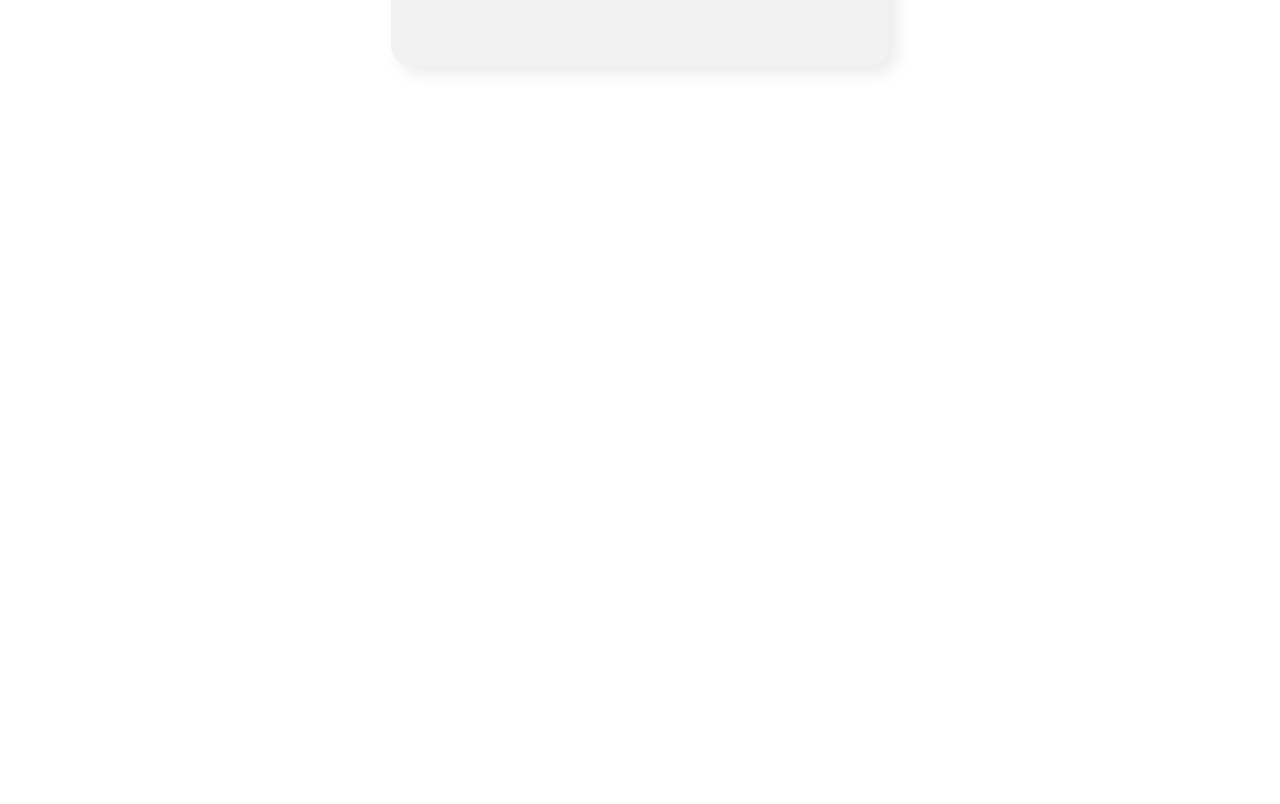
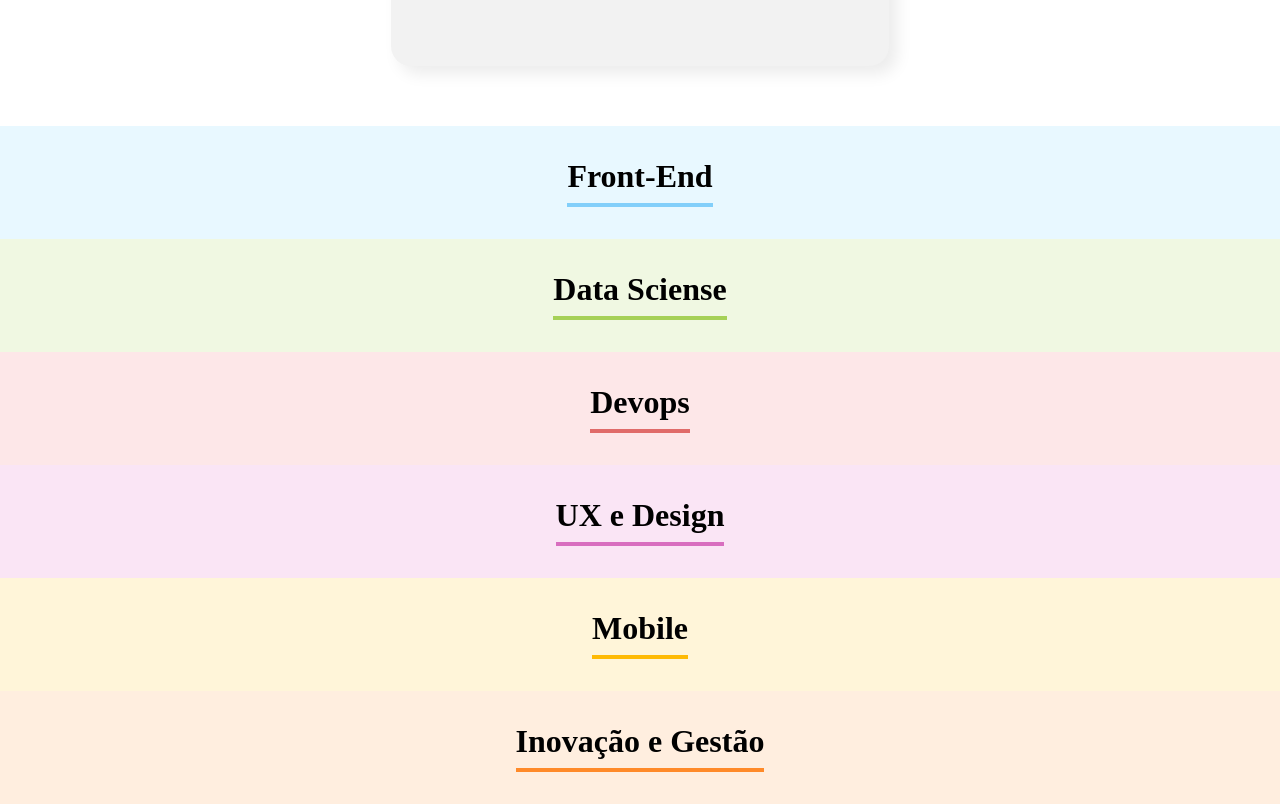
Before and after one commit to flavio-foa-dev/react, a React (Vite) app: page / in a window 1280 px wide. Shown: the part 1281-2085 px from the top of the page. Before the commit the page ends 1407 px from the top, so only its background shows below. Built offline with nearby package versions, Linux system fonts and the light colour scheme.

Commit message:
addtype event

```diff
--- a/src/App.tsx
+++ b/src/App.tsx
@@ -3,8 +3,44 @@ import "./App.css"
 
 import Banner from './components/banner/banner'
 import Form from "./components/form/form"
+import Time from "./components/time/Time"
 
 function App() {
+
+  const times = [
+    {
+      nome: 'Front-End',
+      corPrimaria: '#82CFFA',
+      corSecundaria: '#E8F8FF',
+  },
+  {
+      nome: 'Data Sciense',
+      corPrimaria: '#A6D157',
+      corSecundaria: '#F0F8E2',
+  },
+  {
+      nome: 'Devops',
+      corPrimaria: '#E06B69',
+      corSecundaria: '#FDE7E8',
+  },
+  {
+      nome: 'UX e Design',
+      corPrimaria: '#D86EBF',
+      corSecundaria: '#FAE5F5',
+  },
+  {
+      nome: 'Mobile',
+      corPrimaria: '#FEBA05',
+      corSecundaria: '#FFF5D9',
+  },
+  {
+      nome: 'Inovação e Gestão',
+      corPrimaria: '#FF8A29',
+      corSecundaria: '#FFEEDF',
+  }
+]
+
+
 
   const [users, setUsers] = useState<object[]>([])
 
@@ -18,6 +54,7 @@ function App() {
     <div className="App">
       <Banner/>
       <Form fn={(card:object)=> addUser(card)}/>
+      {times.map(time => <Time key={time.nome} time={time.nome} collorPrimary={time.corPrimaria} collorSecondary={time.corSecundaria} />)}
     </div>
   )
 }
--- a/src/components/form/form.tsx
+++ b/src/components/form/form.tsx
@@ -10,14 +10,15 @@ export default function Form(props: Iform) {
   const times = ['Programacao', 'Front-End', 'Back-End', 'Data Science', 'UX e Design', 'mobile', 'Inocacao & gestao']
   const [card, setcard]= useState({nome:"", cargo: "", img: "",time:""})
 
-  function handleSubmit(e: any){
-    e.preventDefault();
+  console.log(card)
+  function handleSubmit(e: React.FormEvent<HTMLFormElement>){
+    e.preventDefault()
     props.fn(card)
   }
 
   return (
     <section className="container">
-      <form className="container__form" onSubmit={handleSubmit}>
+      <form className="container__form" onSubmit={(handleSubmit)}>
         <h2 className="container__subtitle">Preencha os dados para criar o card </h2>
         <FieldText
           isRequired={true}
--- a/src/components/input/FieldText.tsx
+++ b/src/components/input/FieldText.tsx
@@ -8,7 +8,7 @@ export default function FieldText(props: Iinput) {
 
   const placeholderEdit = `${props.placeholder}...`
 
-  function handleText(e:any){
+  function handleText(e: React.ChangeEvent<HTMLInputElement>){
     props.fn({...props.card, [e.target.name]: e.target.value})
 
   }
--- /dev/null
+++ b/src/components/time/Time.tsx
@@ -0,0 +1,11 @@
+import React from 'react'
+import ITime from './interface'
+import "./time.css"
+
+export default function Time(props: ITime) {
+  return (
+    <section className="time" style={{backgroundColor: props.collorSecondary}}>
+      <h3 style={{borderColor: props.collorPrimary}}>{props.time}</h3>
+    </section>
+  )
+}
--- /dev/null
+++ b/src/components/time/interface.ts
@@ -0,0 +1,5 @@
+export default interface ITime {
+  time: string;
+  collorPrimary: string
+  collorSecondary: string
+}
--- /dev/null
+++ b/src/components/time/time.css
@@ -0,0 +1,12 @@
+.time {
+  text-align: center;
+  padding: 32px;
+}
+
+.time h3 {
+  font-size: 32px;
+  border-bottom: 4px solid;
+  display: inline-block;
+  padding-bottom: 8px;
+
+}
```
